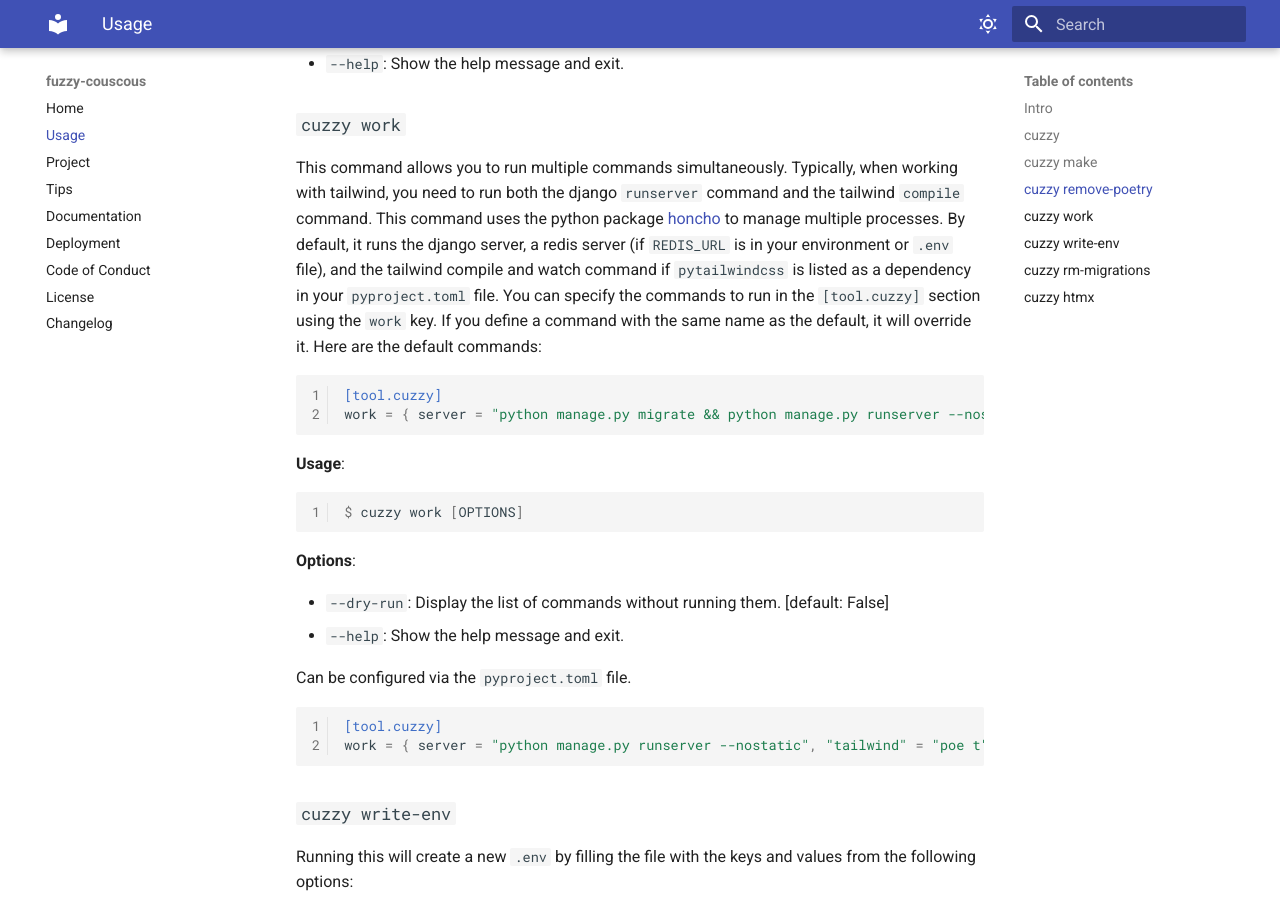
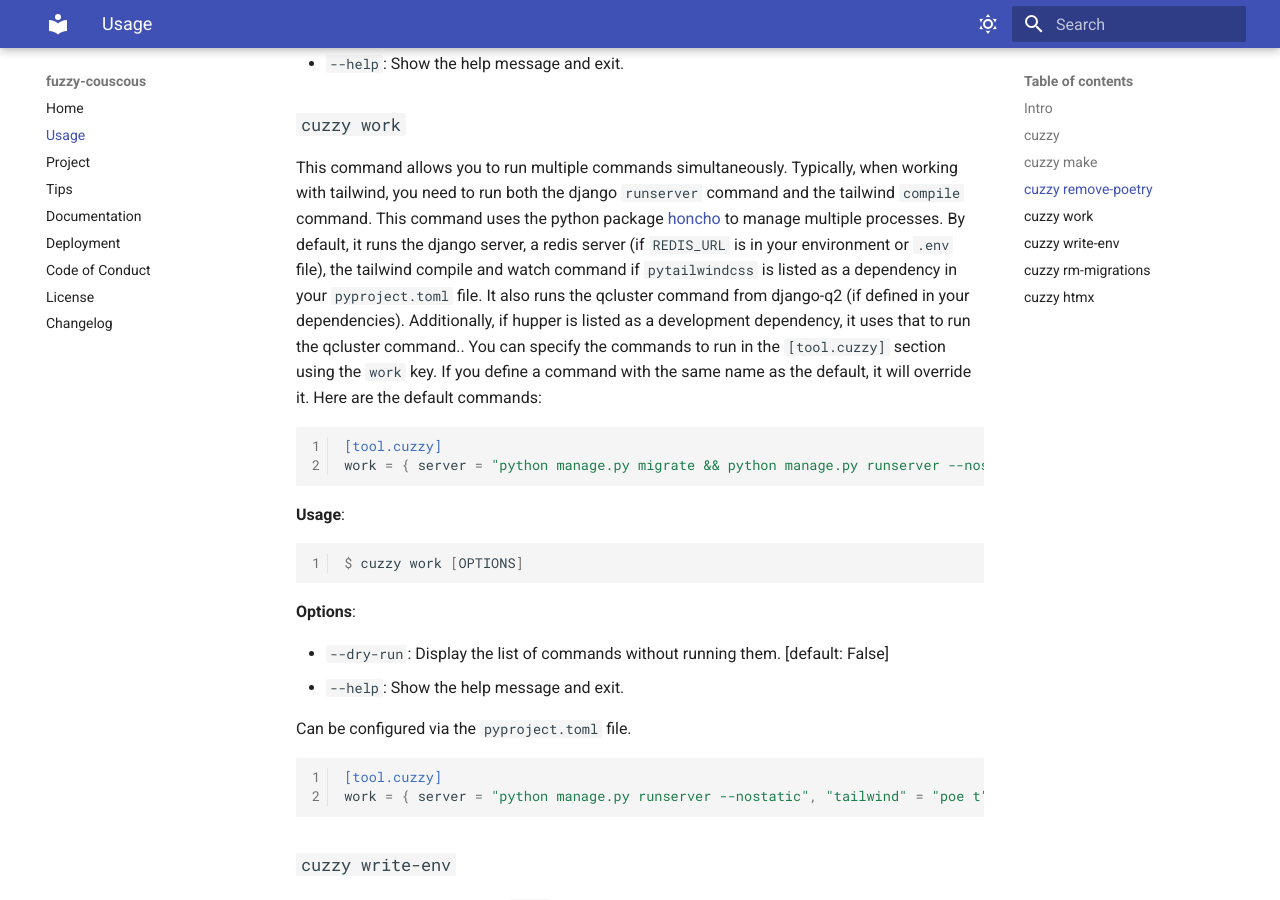
Before and after one commit to Tobi-De/fuzzy-couscous, an MkDocs documentation site: the page built from docs/usage.md, in a window 1280 px wide and 900 px high, scrolled down 2812 px. Built offline with MkDocs 1.6.1 and Material for MkDocs 9.7.7, drawn with Linux system fonts in a browser that asks for light colours.

Commit message:
docs: tip on using hupper and typos fixes

````diff
--- a/docs/usage.md
+++ b/docs/usage.md
@@ -126,8 +126,10 @@ $ cuzzy remove-poetry [OPTIONS]
 This command allows you to run multiple commands simultaneously. Typically, when working with tailwind, you need to run
 both the django `runserver` command and the tailwind `compile` command. This command uses the python package [honcho](https://github.com/nickstenning/honcho) to
 manage multiple processes. By default, it runs the django server, a redis server (if `REDIS_URL` is in your environment
-or `.env` file), and the tailwind compile and watch command if `pytailwindcss` is listed as a dependency in
-your `pyproject.toml` file. You can specify the commands to run in the `[tool.cuzzy]` section using the `work` key. If
+or `.env` file), the tailwind compile and watch command if `pytailwindcss` is listed as a dependency in
+your `pyproject.toml` file.  It also runs the qcluster command from django-q2 (if defined in your dependencies).
+Additionally, if hupper is listed as a development dependency, it uses that to run the qcluster command..
+You can specify the commands to run in the `[tool.cuzzy]` section using the `work` key. If
 you define a command with the same name as the default, it will override it. Here are the default commands:
 
 ```toml
--- a/pyproject.toml
+++ b/pyproject.toml
@@ -33,11 +33,12 @@ dict-deep = "^4.1.2"
 tomli = { version = "^2.0.1", markers = "python_version < '3.11'" }
 tomli-w = "^1.0.0"
 typer = "^0.9.0"
-rich = "^13.6.0"
+rich = "^13.7.0"
 httpx = "^0.25.1"
 honcho = "^1.1.0"
 hupper = "^1.12"
 cappa = "^0.13.1"
+pyyaml = "6.0.1"
 
 [tool.poetry.group.dev.dependencies]
 pre-commit = "^3.5.0"
````
Also changed, not shown: docs/tips.md (+3 -0 lines), 1 other file.
